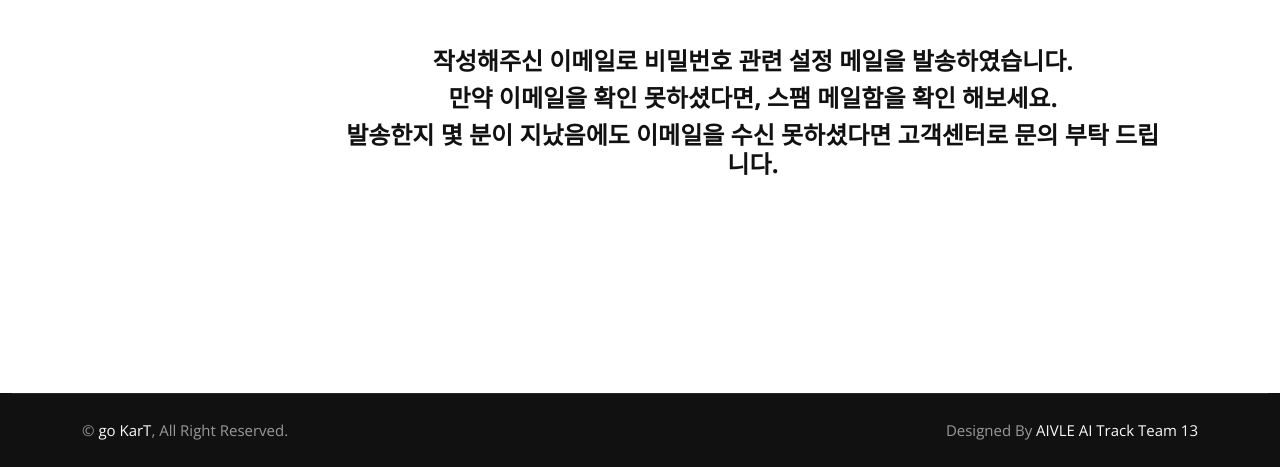
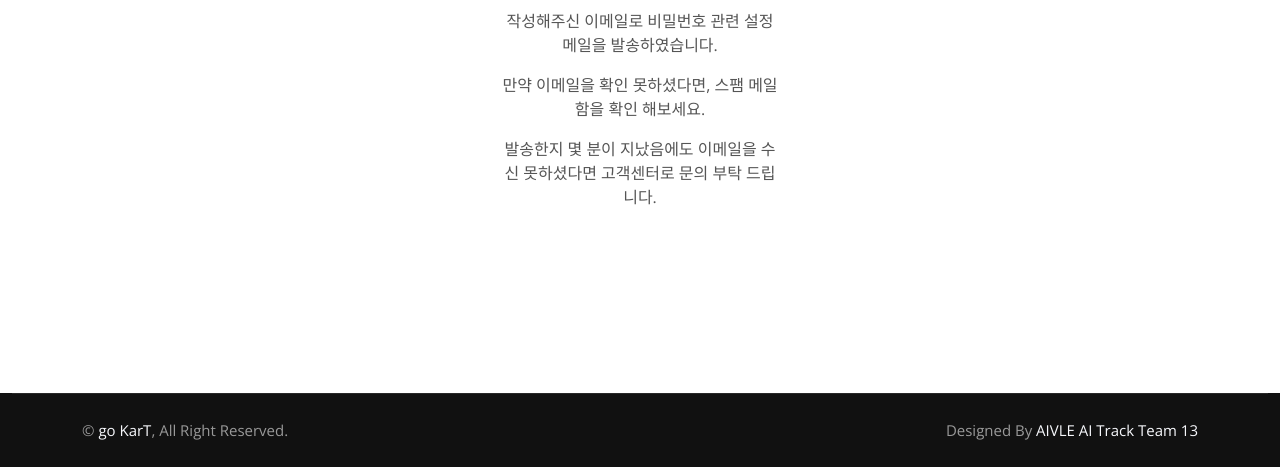
Before and after one commit to KrswJo/aivle_ai_3rd_13th_big, a Django app: template member/templates/account/password_reset_done.html in a window 1280 px wide. Shown: the part 407-874 px from the top of the page. Run offline with Django 4.2, Linux system fonts and the light colour scheme; the template is opened without the code that fills it, so the values that code supplies are empty; some libraries are stand-ins or nearby versions.

Commit message:
modify password_reset_done.html

```diff
--- a/member/templates/account/password_reset_done.html
+++ b/member/templates/account/password_reset_done.html
@@ -2,15 +2,13 @@
 {% load static %}
 {% block header %} {% endblock %}
 {% block content %}
-
     <div class="d-flex align-items-center justify-content-center" style="height: 100vh;">
-        <div class="row col-md-8 offset-md-2">
-            <div class="text-center">
-                {#      https://cdn.dribbble.com/users/1363659/screenshots/3285428/done800x600.gif          #}
-                <img class="gif_size" src="https://hawkemedia.com/wp-content/uploads/Email-Gif.gif">
-                <h4 class="mt-5">작성해주신 이메일로 비밀번호 관련 설정 메일을 발송하였습니다.</h4>
-                <h4>만약 이메일을 확인 못하셨다면, 스팸 메일함을 확인 해보세요.</h4>
-                <h4>발송한지 몇 분이 지났음에도 이메일을 수신 못하셨다면 고객센터로 문의 부탁 드립니다.</h4>
+        <div class="row">
+            <div class="col-md-6 offset-md-3 text-center">
+                <img class="gif_size" src="https://hawkemedia.com/wp-content/uploads/Email-Gif.gif" width="50%" height="50%">
+                <p class="mt-5">작성해주신 이메일로 비밀번호 관련 설정 메일을 발송하였습니다.</p>
+                <p>만약 이메일을 확인 못하셨다면, 스팸 메일함을 확인 해보세요.</p>
+                <p>발송한지 몇 분이 지났음에도 이메일을 수신 못하셨다면 고객센터로 문의 부탁 드립니다.</p>
             </div>
         </div>
     </div>
```
